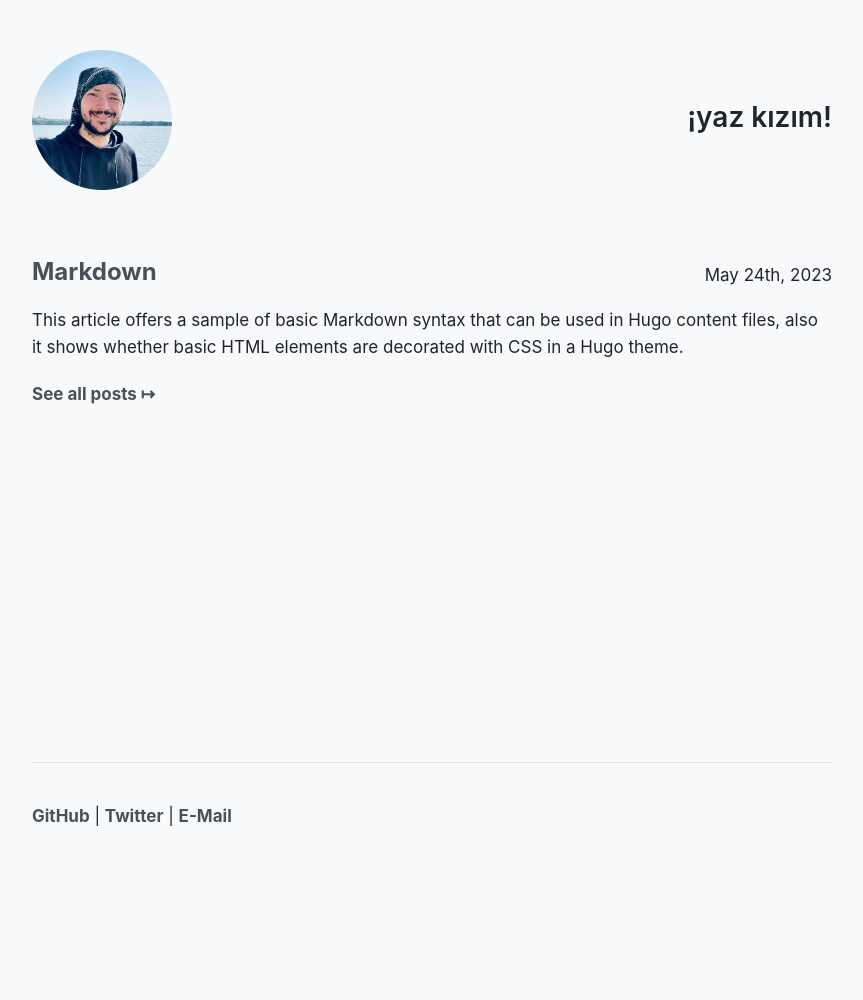
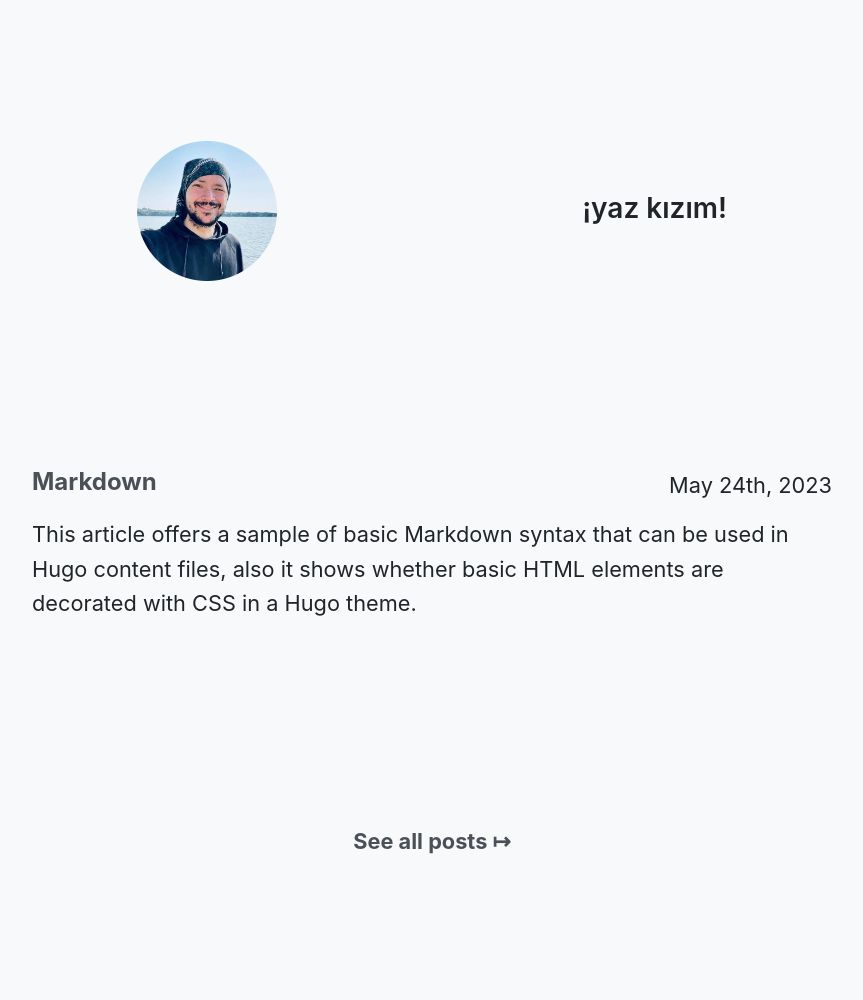
Before and after one commit to yazkizim-io/yazkizim-io.github.io, a Jekyll site: the page built from index.md, in a window 1280 px wide. Shown: the whole page, without its empty margins (208-1071 px from the left). Built offline with Jekyll 4.4.1, drawn with Linux system fonts in a browser that asks for light colours; before the commit the page ends 900 px from its top, so only the background shows below that.

Commit message:
[WIP] Update frontpage

```diff
--- a/_includes/meta.html
+++ b/_includes/meta.html
@@ -23,6 +23,7 @@
 <link rel="stylesheet" href="{{ "/assets/css/colorful.css" | relative_url }}">
 <link rel="stylesheet" href="{{ "/assets/css/override.css" | relative_url }}">
 <link rel="stylesheet" href="{{ "/assets/css/JetBrainsMono.css" | relative_url }}">
+<link rel="stylesheet" href="{{ "/assets/css/app.css" | relative_url }}">
 <style>
   :root {
 /*    --fontSize: calc(100vw / 90);*/
--- a/_layouts/home.html
+++ b/_layouts/home.html
@@ -5,9 +5,17 @@
 </head>
 <body>
   <div id="app">
-    {% include header.html %}
-    <main>
-      <span class="space1"></span>
+    <header id=intro class=center-axyz>
+  <div>
+  <x-grid columns="12" columns-s="4">
+    <x-col span="1-3">
+      <a href="/about.html"><img src="/assets/img/profile.png" loading="lazy" style="max-width:140px"/></a>
+    </x-col>
+    <x-col span="4-12" as=center js=end>
+      <h3 text="end">{{ site.textlogo }}</h3>
+    </x-col>
+  </x-grid>
+</div>
       <x-grid columns="2" columns-s="1">
         {% for post in site.posts limit:3 %}
         <x-col span=1 as="center">
@@ -21,13 +29,9 @@
         <x-col span=1-2 class="excerpt">
           {{post.excerpt}}
         </x-col>
-        {% endfor %}
-      </x-grid>
+        {% endfor %}</x-grid>
       <x-col span=1><a href="/posts">See all posts ↦</a></x-col>
-    </main>
-    <span class=space1></span>
-    <hr class="full">
-    {% include footer.html %}
+</header>
   </div>
 </body>
 </html>
--- /dev/null
+++ b/assets/css/app.css
@@ -0,0 +1,93 @@
+/* app.css */
+    :root {
+        --percentage: 15%;
+        --fontSize: calc(100vw / 80);
+        --hSkelet: 4vw;
+        --hHeading: 3.5vw;
+        --hTitle: 2.5vw;
+        --backdropBlur: saturate(180%) blur(10px);
+        --backdropBg: rgba(255,255,255,.7);
+        --scrollbarTrack: #dedede;
+        --scrollbarThumb: #666;
+        --globalBorderColor: #dedede;
+        --globalBg: #eee;
+    }
+
+    #app { margin: 0 auto 10rem; max-width: 1600px; }
+    #intro { margin: 0 0; height: 100vh; }
+    #ads { padding-bottom:4rem; }
+    .frame {
+        min-height: 350px;
+        height: 100%;
+        border-radius: 2rem;
+        padding: var(--padding);
+        margin: var(--padding) 0;
+        border: 1px solid var(--globalBorderColor);
+        transition: background 200ms ease, border 200ms ease;
+    }
+    .frame:hover { background: var(--globalBg); }
+    .frame ul { display: flex; flex-direction: column; flex-grow: 1; height: 100%; }
+    .frame .foot { margin-top:auto; }
+    .start { margin: 5rem var(--percentage); }
+    .loadsection { max-height: 300; }
+    section { position: relative; border-bottom: 2px solid var(--globalBorderColor); overflow: hidden; }
+    section .meta { padding: 5rem var(--percentage); cursor: s-resize; }
+    .desc { padding-bottom: 10rem; }
+    section x-grid { margin: 0 var(--percentage); }
+    section x-grid x-grid { margin: 0; }
+    x-col p(#ads) { padding: 0; margin:0 ; }
+    #ads p { margin: var(--margin) 0; }
+    .numbers { background: var(--color); display: inline-flex; justify-content: center; align-items: center; color: var(--bgColor); border-radius: 100vh; width: 30px; height: 30px; }
+    #root-code code { overflow:hidden; max-height:600px}
+    #root-code code:hover { overflow:scroll; }
+    nav { position: fixed; left: 0; bottom: 0; z-index: 9999999; margin: 0 auto; text-align: center; font-size: 2rem; width: 100%; border-top: 1px solid var(--globalBorderColor); }
+    .backdrop { background: var(--backdropBg); -webkit-backdrop-filter: var(--backdropBlur); backdrop-filter: var(--backdropBlur); }
+    .skelet { font-size: var(--hSkelet); }
+    .heading { font-size: var(--hHeading); letter-spacing: 0 }
+    .title { font-size: var(--hTitle); letter-spacing: 0 }
+    .margin20 { margin-top: 5rem; margin-bottom: 5rem; }
+    #examples a { color: var(--color); }
+    .lightswitch { display: block; position: fixed; z-index: 99999; top: 1.5rem; right: 1.5rem; --buttonBg: var(--color); border-radius: 100%; height: 30px; width: 30px; cursor: pointer; transition: transform 500ms cubic-bezier(0.76, 0, 0.24, 1); transform: scale(0.8); }
+    .lightswitch:hover { transform: scale(1); --buttonBg: var(--color); }
+    footer { margin: 5rem var(--percentage) 10rem; }
+        footer a { color: var(--color); }
+        footer x-flex > c { padding-right: 5rem; }
+
+    * { scrollbar-width: auto; scrollbar-color: var(--scrollbarThumb) var(--scrollbarTrack); }
+    ::-webkit-scrollbar { width: var(--scrollbarWidth, 1.7rem); }
+    ::-webkit-scrollbar-track { background: var(--scrollbarTrack); }
+    ::-webkit-scrollbar-thumb { background-color: var(--scrollbarThumb); border-radius: 100vw; border: 3px solid var(--scrollbarTrack); }
+
+    /* Dark mode */
+    body.dark-mode {
+        --bgColor: #171B22;
+        --backdropBg: rgba(23,27,34,.5);
+        --globalBorderColor: #2C2C2C;
+        --scrollbarTrack: #2C2C2C;
+        --scrollbarThumb: #6B6B6B;
+        --globalBg: #232323;
+        --tooltipBg: var(--white);
+        --tooltipColor: var(--dark);
+    }
+
+    /* Small screen */
+    @media (max-width: 600px) {
+        :root {
+            --percentage: 2rem;
+            --fontSize: 1.3rem;
+            --hSkelet: 3.5rem;
+            --hHeading: 3rem;
+            --hTitle: 2.5rem;
+        }
+
+        .closed { max-height: 360px; }
+    }
+
+    @media only screen and (max-device-width: 812px) and (orientation: landscape) {
+        :root { --fontSize: 1.7vw; --percentage: 20%; --hHeading: 3vw; --hTitle: 2.5vw; }
+    }
+
+    /* Large screen */
+    @media only screen and (min-width: 1599px) {
+        :root { --percentage: 15%; --fontSize: 1.8rem; --hSkelet: 5rem; --hHeading: 4rem; --hTitle: 3rem; }
+    }
```
Also changed, not shown: _includes/header_home.html (added).
